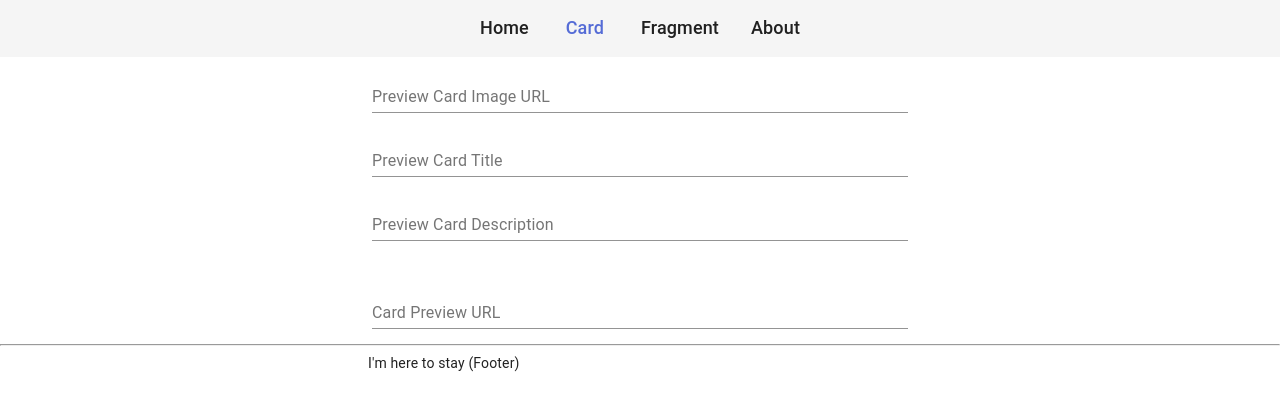
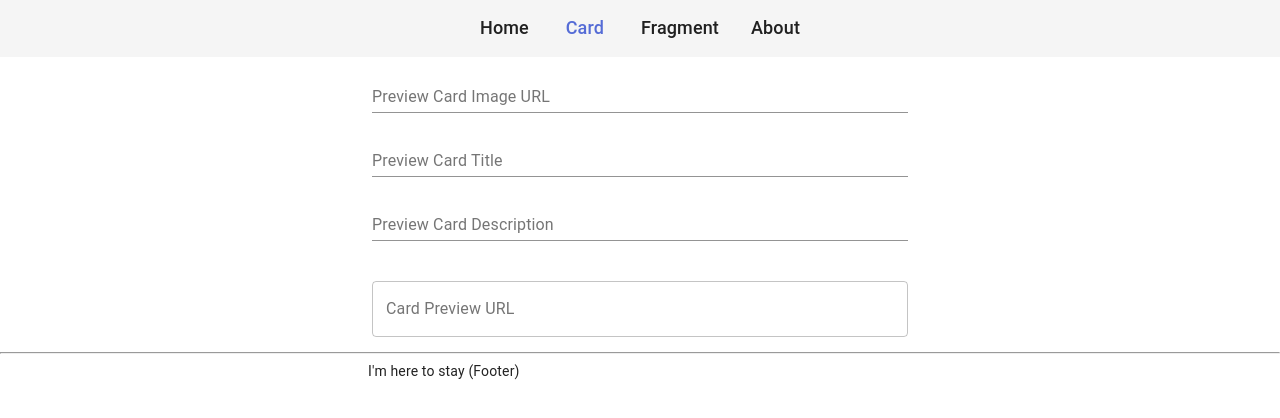
Before and after one commit to hankei6km/image-url-workbench, a Next.js app: page /card_gen in a window 1280 px wide. Shown: the top 418 px of the page. Built offline with nearby package versions, Linux system fonts and the light colour scheme.

Commit message:
Use FragmentTextField in card_gen

```diff
--- a/pages/card_gen.tsx
+++ b/pages/card_gen.tsx
@@ -11,11 +11,11 @@ import Head from 'next/head';
 import Layout from '../components/Layout';
 import Container from '@material-ui/core/Container';
 import Box from '@material-ui/core/Box';
-import TextField from '@material-ui/core/TextField';
 import { encodeBase64Url, decodeBase64Url } from '../utils/base64';
 import Validator from '../utils/validator';
 import PreviewContext, { PreviewDispatch } from '../components/PreviewContext';
 import DebTextField from '../components/DebTextField';
+import FragmentTextField from '../components/FragmentTextField';
 
 const validator = Validator();
 
@@ -164,13 +164,10 @@ const CardGenPage = ({
           </Box>
         </Box>
         <Box p={1}>
-          <TextField
+          <FragmentTextField
             id="card-preview-url"
             label="Card Preview URL"
-            //defaultValue={''}
             value={cardPreviewUrl}
-            fullWidth
-            //onChange={debounceBaseUrl()}
           />
         </Box>
       </Container>
```
